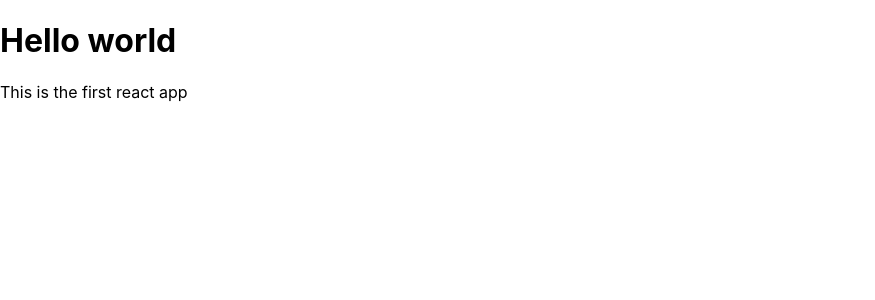
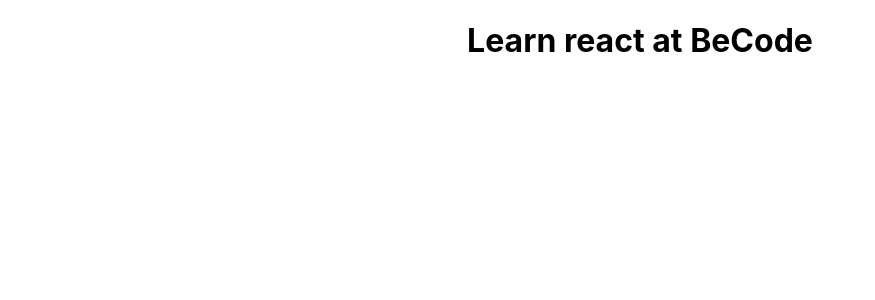
Before and after one commit to becodeorg/verou-3-react-intro-JawidForotan, a React (Create React App) app in the folder react-intro/: page / in a window 1280 px wide. Shown: the top 300 px of the page, without its empty margins (0-875 px from the left). Built offline with nearby package versions, Linux system fonts and the light colour scheme.

Commit message:
Hello world is displayed in APP.js file.

```diff
--- a/react-intro/src/App.js
+++ b/react-intro/src/App.js
@@ -1,8 +1,7 @@
 function App() {
   return (
     <div className="App">
-      <h1>Hello world</h1>
-      <p>This is the first react app</p>
+      <h1>Learn react at BeCode</h1>
     </div>
   );
 }
--- a/react-intro/src/index.css
+++ b/react-intro/src/index.css
@@ -11,3 +11,6 @@
   font-family: source-code-pro, Menlo, Monaco, Consolas, 'Courier New',
     monospace;
 }
+.App{
+  text-align: center;
+}
```
